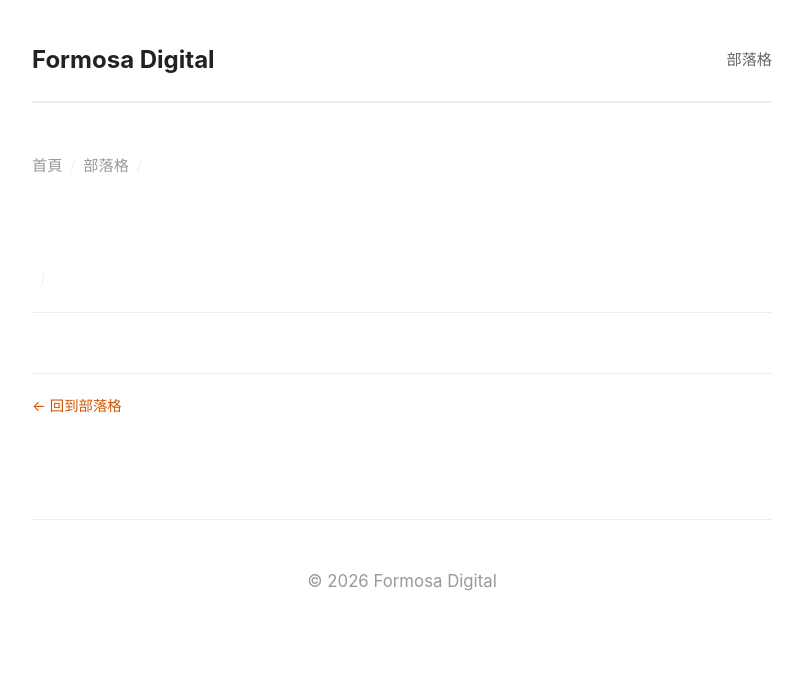
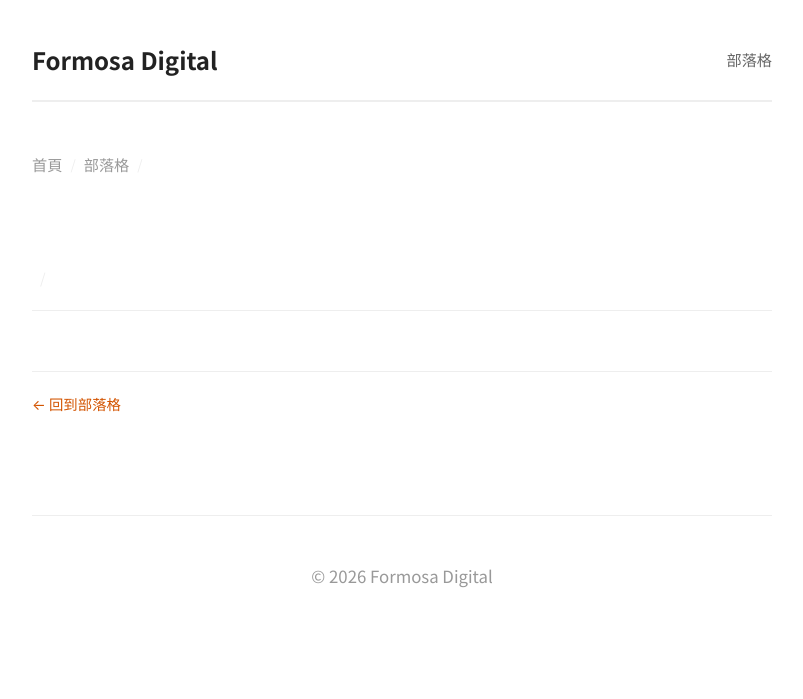
Before and after one commit to thatjakewang/formosadigital, a Flask app: template templates/post.html in a window 1280 px wide. Shown: the top 699 px of the page, without its empty margins (238-1041 px from the left). Run offline with Flask 3, Linux system fonts and the light colour scheme; the template is opened without the code that fills it, so the values that code supplies are empty; some libraries are stand-ins or nearby versions.

Commit message:
更新網站字體

```diff
--- a/static/css/style.css
+++ b/static/css/style.css
@@ -20,8 +20,9 @@
    2. Reset & Base Styles
    ========================================= */
 body {
-    font-family: 'Inter', -apple-system, BlinkMacSystemFont, "Segoe UI", Helvetica, Arial, sans-serif;
-    line-height: 1.7;
+    /* Noto Sans TC loaded via Google Fonts in base.html; Latin fallback stack after it */
+    font-family: 'Noto Sans TC', 'Inter', -apple-system, BlinkMacSystemFont, "Segoe UI", Helvetica, Arial, sans-serif;
+    line-height: 1.65;
     background-color: var(--bg-color);
     color: var(--text-color);
     margin: 0;
@@ -386,6 +387,25 @@ p {
 }
 
 /* Markdown content */
+/* Article text sized to match blog.kyomind.tw (19px base, 1.65 line-height) */
+.entry {
+    font-size: 19px;
+    line-height: 1.65;
+}
+
+.entry p {
+    font-size: inherit; /* override the global 1.05rem p rule */
+    margin: 0.5em 0 1.2em; /* match kyomind paragraph spacing */
+}
+
+/* Match kyomind heading spacing inside articles (tight bottom, prose provides the gap) */
+.entry h2,
+.entry h3,
+.entry h4 {
+    margin-top: 1.5rem;
+    margin-bottom: 0;
+}
+
 .entry blockquote {
     border-left: 4px solid var(--border-color);
     padding-left: 15px;
@@ -395,7 +415,8 @@ p {
 }
 
 .entry ul, .entry ol {
-    margin-bottom: 1.5em;
+    margin-top: 0.2em;    /* match kyomind list spacing */
+    margin-bottom: 1.2em;
     padding-left: 1.5em;
 }
 
@@ -532,7 +553,7 @@ footer {
 /* Avoid extra inner spacing if highlighter injects */
 .entry pre code {
   font-family: var(--mono-font);
-  font-size: 0.95em;
+  font-size: 16px; /* match kyomind's code block size */
   background: transparent;
   padding: 0;
   border: 0;
@@ -546,7 +567,7 @@ footer {
   border-radius: 4px;
   border: 1px solid var(--code-border);
   font-family: var(--mono-font);
-  font-size: 0.95em;
+  font-size: 0.85em; /* match kyomind's inline code size */
 }
 
 /* If you enabled codehilite (optional but common) */
--- a/templates/base.html
+++ b/templates/base.html
@@ -25,6 +25,9 @@
     <meta name="twitter:description" content="{{ self.description() | striptags | trim }}">
     <meta name="twitter:image" content="{{ default_image_url }}">
     <!-- TODO: add google-site-verification after registering Search Console -->
+    <link rel="preconnect" href="https://fonts.googleapis.com">
+    <link rel="preconnect" href="https://fonts.gstatic.com" crossorigin>
+    <link rel="stylesheet" href="https://fonts.googleapis.com/css2?family=Noto+Sans+TC:wght@400;500;700&display=swap">
     <link rel="stylesheet" href="{{ url_for('static', filename='css/style.css') }}">
     {% block extra_head %}{% endblock %}
     <link rel="icon" type="image/x-icon" href="{{ url_for('static', filename='images/favicon/favicon.ico') }}">
```
Also changed, not shown: app.py (line endings or trailing spaces).
